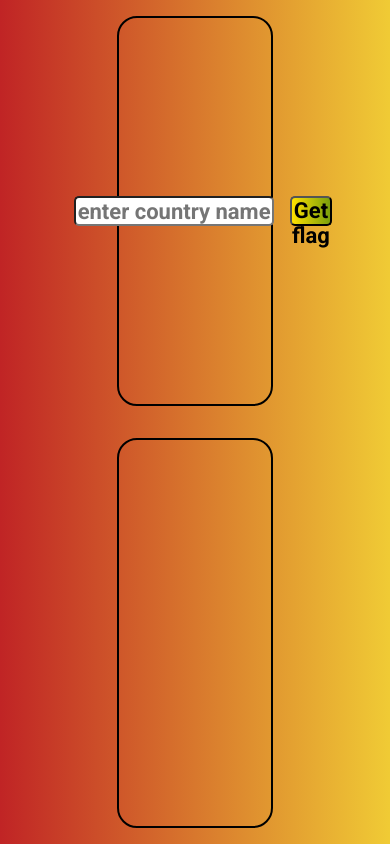
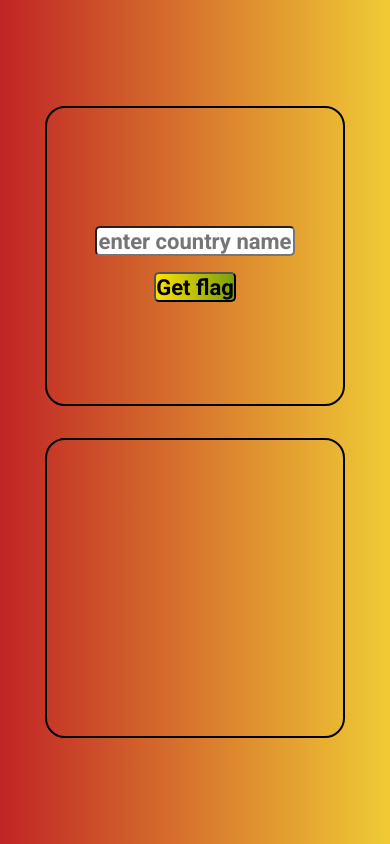
Before and after one commit to 70gaurav/flag-though-API, a plain HTML site: page index.html in a window 390 px wide. Drawn offline with Linux system fonts and the light colour scheme.

Commit message:
media query

```diff
--- a/style.css
+++ b/style.css
@@ -104,7 +104,7 @@ button{
 
 
 @media all and (max-width: 850px){
-    .box{
+    .box1,.box2{
         width: 300px;
         height: 300px;
         flex-direction: column;
```
